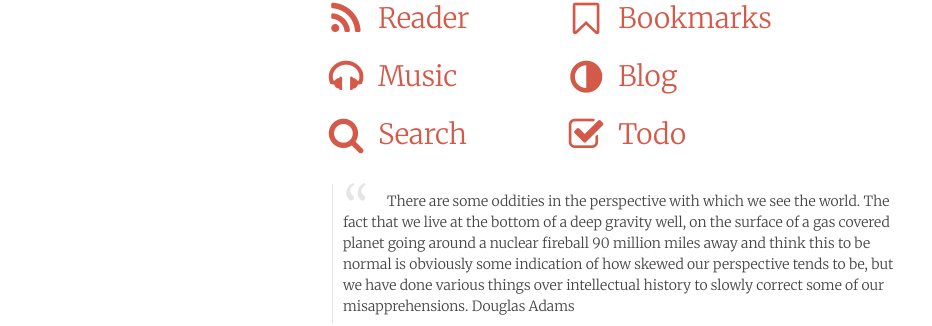
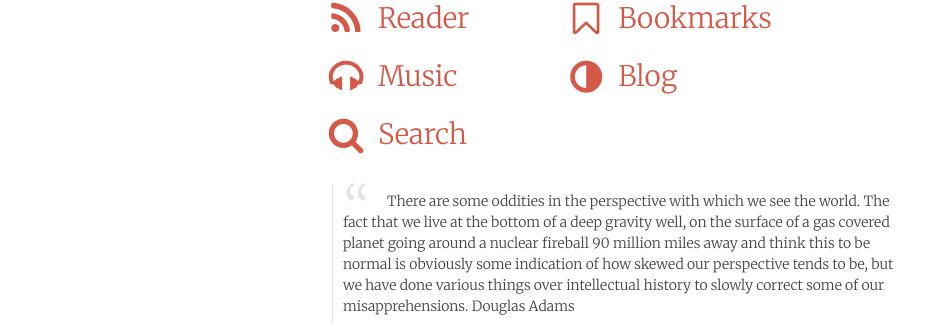
Before and after one commit to jaw42/jaw42.github.com, a Jekyll site: the page built from index.md, in a window 1280 px wide. Shown: the part 240-566 px from the top of the page, without its empty margins (148-1080 px from the left). Built offline with Jekyll 4.4.1, drawn with Linux system fonts in a browser that asks for light colours.

Commit message:
Update index.md

```diff
--- a/index.md
+++ b/index.md
@@ -37,10 +37,6 @@ title: Home
 <tr>
 <td class="icon"><a href="http://google.com"><i class="fa fa-search fa-lg fa-fw"></i></a></td>
 <td><a href="http://google.com">Search</a></td>
-<td class="table_space"></td>
-<td class="icon"><a
-href="http://www.rememberthemilk.com/home/wainwright.ja/"><i class="fa fa-check-square-o fa-lg fa-fw"></i></a></td>
-<td><a href="http://www.rememberthemilk.com/home/wainwright.ja/">Todo</a></td>
 </tr>
 </table>
 
```
